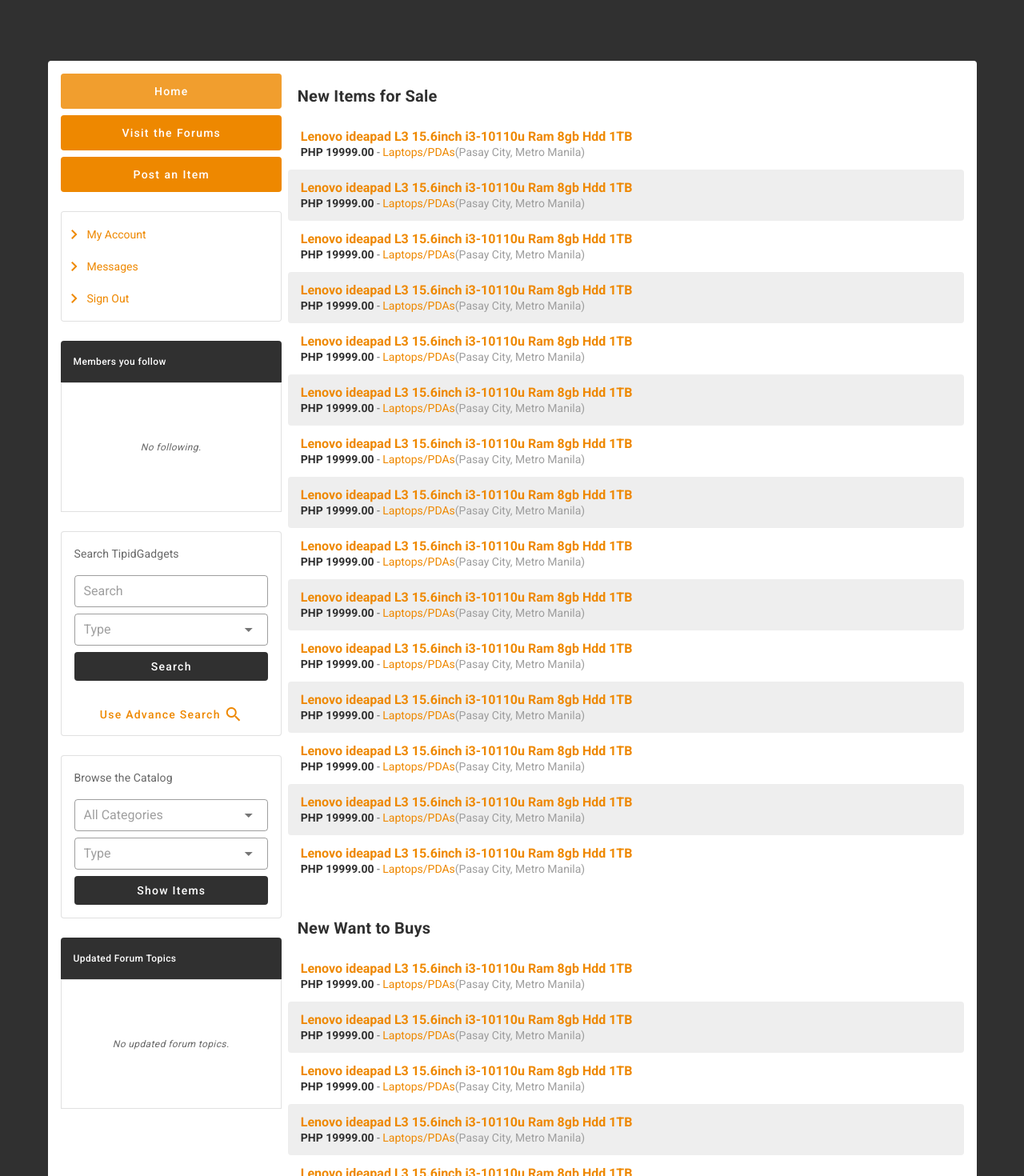
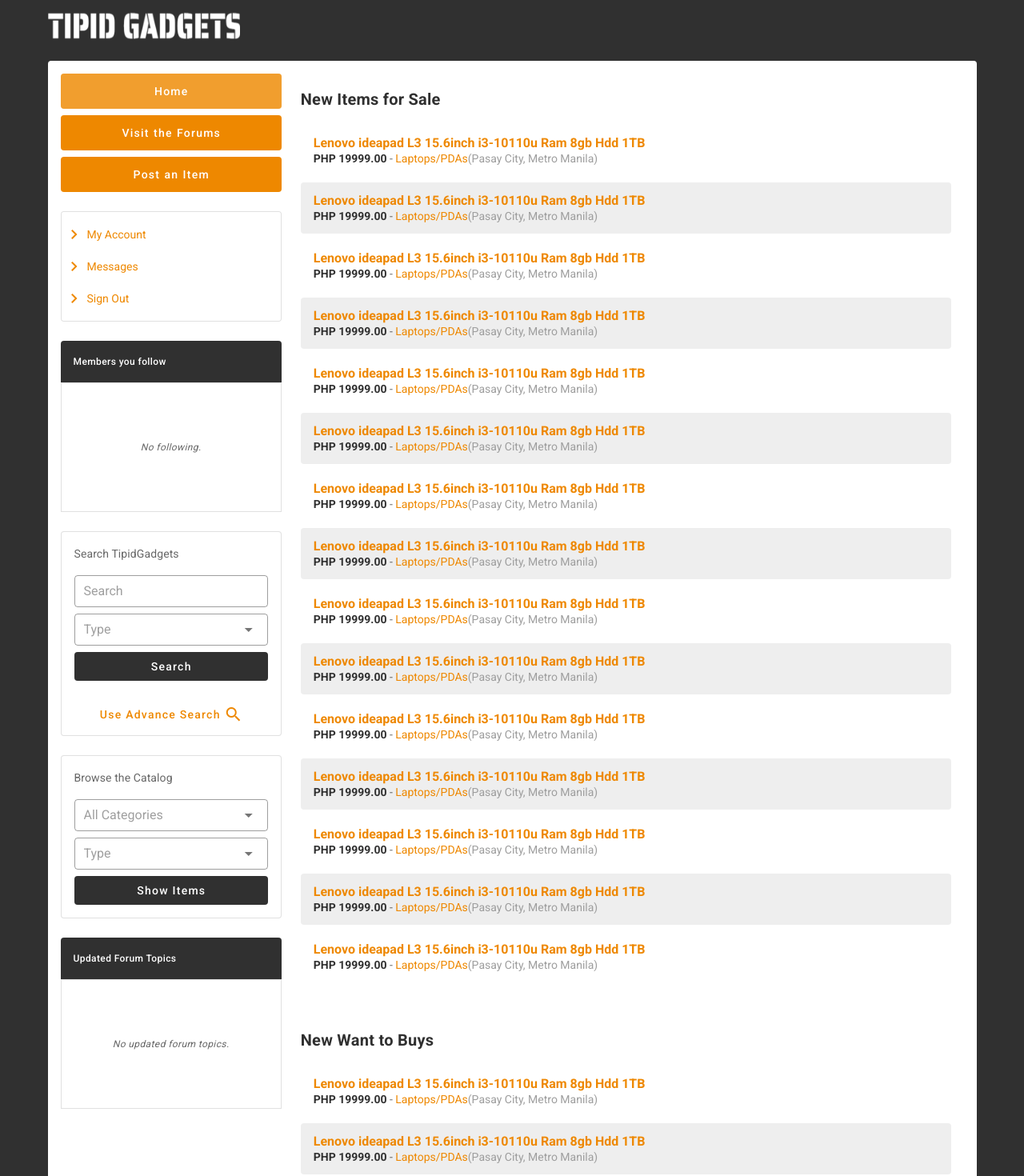
Before and after one commit to bastilavarias/tipid-gadgets, a Vue app: page / in a window 1280 px wide. Shown: the top 1470 px of the page at 80% size. Built offline with nearby package versions, Linux system fonts and the light colour scheme; what @ckeditor/ckeditor5-vue2 would draw is missing.

Commit message:
save  progress.

```diff
--- a/src/views/Home.vue
+++ b/src/views/Home.vue
@@ -1,27 +1,40 @@
 <template>
     <v-row>
         <v-col cols="12">
-            <v-col cols="12">
-                <h1 class="title secondary--text font-weight-bold">
-                    New Items for Sale
-                </h1>
-            </v-col>
+            <v-card flat>
+                <v-card-title
+                    class="secondary--text font-weight-bold align-center"
+                    >New Items for Sale</v-card-title
+                >
 
-            <template v-for="index in 15">
-                <item-preview :index="index" :key="index"></item-preview>
-            </template>
+                <v-card-text>
+                    <v-row dense>
+                        <template v-for="index in 15">
+                            <v-col cols="12" :key="index">
+                                <item-preview :index="index"></item-preview>
+                            </v-col>
+                        </template>
+                    </v-row>
+                </v-card-text>
+            </v-card>
         </v-col>
 
         <v-col cols="12">
-            <v-col cols="12">
-                <h1 class="title secondary--text font-weight-bold">
-                    New Want to Buys
-                </h1>
-            </v-col>
+            <v-card flat>
+                <v-card-title class="secondary--text font-weight-bold"
+                    >New Want to Buys</v-card-title
+                >
 
-            <template v-for="index in 15">
-                <item-preview :index="index" :key="index"></item-preview>
-            </template>
+                <v-card-text>
+                    <v-row dense>
+                        <template v-for="index in 15">
+                            <v-col cols="12" :key="index">
+                                <item-preview :index="index"></item-preview>
+                            </v-col>
+                        </template>
+                    </v-row>
+                </v-card-text>
+            </v-card>
         </v-col>
     </v-row>
 </template>
--- /dev/null
+++ b/src/views/account/Account.vue
@@ -0,0 +1,5 @@
+<template>
+    <v-row>
+        <v-col cols="12"></v-col>
+    </v-row>
+</template>
--- a/src/views/forum/Editor.vue
+++ b/src/views/forum/Editor.vue
@@ -1,16 +1,18 @@
 <template>
     <v-row>
         <v-col cols="12" md="9">
-            <v-col cols="12">
-                <h1 class="title secondary--text font-weight-bold">
-                    {{ title }}
-                </h1>
-            </v-col>
+            <v-card flat>
+                <v-card-title
+                    class="secondary--text font-weight-bold align-center"
+                    >{{ title }}</v-card-title
+                >
 
-            <v-col cols="12">
+                <v-card-text>
                     <v-row dense>
                         <v-col cols="12">
-                        <div class="subtitle-1 grey--text mb-1">Section</div>
+                            <div class="subtitle-1 grey--text mb-1">
+                                Section
+                            </div>
                             <v-select
                                 outlined
                                 placeholder="Choose"
@@ -20,17 +22,21 @@
                         </v-col>
 
                         <v-col cols="12">
-                        <div class="subtitle-1 grey--text mb-1">Subject</div>
+                            <div class="subtitle-1 grey--text mb-1">
+                                Subject
+                            </div>
                             <v-text-field
                                 outlined
-                            placeholder="Subject"
+                                placeholder="Name"
                                 dense
                                 color="primary"
                             ></v-text-field>
                         </v-col>
 
                         <v-col cols="12" class="mb-5">
-                        <div class="subtitle-1 grey--text mb-1">Message</div>
+                            <div class="subtitle-1 grey--text mb-1">
+                                Description
+                            </div>
                             <base-text-editor></base-text-editor>
                         </v-col>
 
@@ -41,7 +47,6 @@
                                     color="secondary"
                                     class="text-capitalize mr-3"
                                     depressed
-                                :to="{ name: '' }"
                                     >Save
                                     <span class="mx-1 text-lowercase">as</span>
                                     Draft</v-btn
@@ -51,12 +56,13 @@
                                     color="primary"
                                     class="text-capitalize"
                                     depressed
-                                >Create Topic</v-btn
+                                    >Post Item</v-btn
                                 >
                             </div>
                         </v-col>
                     </v-row>
-            </v-col>
+                </v-card-text>
+            </v-card>
         </v-col>
         <v-col cols="12" md="3">
             <v-card outlined>
--- a/src/views/forum/Forum.vue
+++ b/src/views/forum/Forum.vue
@@ -1,12 +1,12 @@
 <template>
     <v-row>
         <v-col cols="12">
-            <v-col cols="12">
-                <div class="d-flex justify-space-between align-center">
-                    <div class="title secondary--text font-weight-bold">
-                        Forum Topics
-                    </div>
-                    <div class="d-flex align-center">
+            <v-card flat>
+                <v-card-title>
+                    <span class="secondary--text font-weight-bold">
+                        Forum Topics</span
+                    >
+                    <v-spacer></v-spacer>
                     <v-btn
                         depressed
                         color="secondary"
@@ -19,13 +19,18 @@
                         <span class="mx-1 text-lowercase">a</span>
                         Topic</v-btn
                     >
-                    </div>
-                </div>
+                </v-card-title>
+
+                <v-card-text>
+                    <v-row dense>
+                        <template v-for="index in 15">
+                            <v-col cols="12" :key="index">
+                                <topic-preview :index="index"></topic-preview>
                             </v-col>
-
-            <template v-for="index in 15">
-                <topic-preview :index="index" :key="index"></topic-preview>
                         </template>
+                    </v-row>
+                </v-card-text>
+            </v-card>
         </v-col>
     </v-row>
 </template>
--- a/src/views/item/Editor.vue
+++ b/src/views/item/Editor.vue
@@ -1,16 +1,18 @@
 <template>
     <v-row>
         <v-col cols="12" md="9">
-            <v-col cols="12">
-                <h1 class="title secondary--text font-weight-bold">
-                    {{ title }}
-                </h1>
-            </v-col>
+            <v-card flat>
+                <v-card-title
+                    class="secondary--text font-weight-bold align-center"
+                    >{{ title }}</v-card-title
+                >
 
-            <v-col cols="12">
+                <v-card-text>
                     <v-row dense>
                         <v-col cols="12">
-                        <div class="subtitle-1 grey--text mb-1">Section</div>
+                            <div class="subtitle-1 grey--text mb-1">
+                                Section
+                            </div>
                             <v-select
                                 outlined
                                 placeholder="Choose"
@@ -20,7 +22,9 @@
                         </v-col>
 
                         <v-col cols="12">
-                        <div class="subtitle-1 grey--text mb-1">Item Name</div>
+                            <div class="subtitle-1 grey--text mb-1">
+                                Item Name
+                            </div>
                             <v-text-field
                                 outlined
                                 placeholder="Name"
@@ -30,7 +34,9 @@
                         </v-col>
 
                         <v-col cols="12">
-                        <div class="subtitle-1 grey--text mb-1">Category</div>
+                            <div class="subtitle-1 grey--text mb-1">
+                                Category
+                            </div>
                             <v-select
                                 outlined
                                 placeholder="Choose"
@@ -54,7 +60,9 @@
                         </v-col>
 
                         <v-col cols="12">
-                        <div class="subtitle-1 grey--text mb-1">Condtion</div>
+                            <div class="subtitle-1 grey--text mb-1">
+                                Condition
+                            </div>
                             <v-select
                                 outlined
                                 placeholder="Choose"
@@ -64,7 +72,9 @@
                         </v-col>
 
                         <v-col cols="12">
-                        <div class="subtitle-1 grey--text mb-1">Warranty</div>
+                            <div class="subtitle-1 grey--text mb-1">
+                                Warranty
+                            </div>
                             <v-select
                                 outlined
                                 placeholder="Choose"
@@ -101,7 +111,8 @@
                             </div>
                         </v-col>
                     </v-row>
-            </v-col>
+                </v-card-text>
+            </v-card>
         </v-col>
         <v-col cols="12" md="3">
             <v-card outlined>
```
Lines whose indentation alone changed are shown as unchanged.
